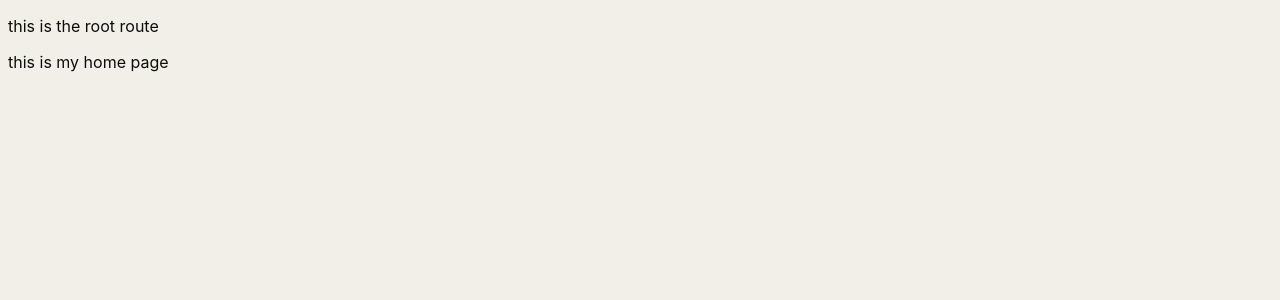
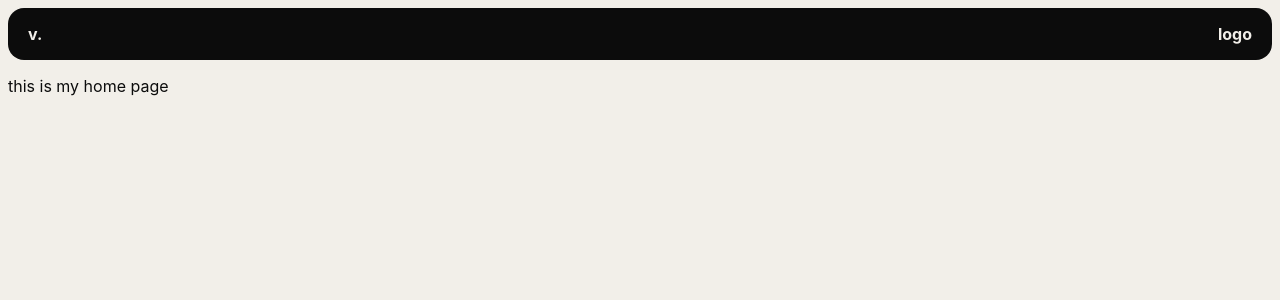
Before and after one commit to ValentinaValverde/v.tech, a React (Vite) app: page / in a window 1280 px wide. Shown: the top 300 px of the page. Built offline with nearby package versions, Linux system fonts and the light colour scheme.

Commit message:
Created a NavBar

```diff
--- /dev/null
+++ b/src/components/NavBar.jsx
@@ -0,0 +1,10 @@
+export default function NavBar() {
+  return (
+    <div className="navbar">
+      <div>v.</div>
+      <div>
+        <p>logo</p>
+      </div>
+    </div>
+  );
+}
--- a/src/index.css
+++ b/src/index.css
@@ -12,3 +12,18 @@
   align-items: center;
   height: 100vh;
 }
+
+.navbar {
+  background-color: #0c0c0c;
+  color: #f2efe9;
+  font-weight: bolder;
+  padding-left: 20px;
+  padding-right: 20px;
+  border-radius: 16px;
+
+  display: flex;
+  flex-direction: row;
+  justify-content: space-between;
+  align-items: center;
+  position: relative;
+}
--- a/src/routes/root.jsx
+++ b/src/routes/root.jsx
@@ -1,4 +1,5 @@
 import { Outlet } from "react-router-dom";
+import NavBar from "../components/NavBar";
 
 export async function loader() {
   return null;
@@ -7,7 +8,7 @@ export async function loader() {
 export default function Root() {
   return (
     <>
-      <p>this is the root route</p>
+      <NavBar />
       <Outlet />
     </>
   );
```
